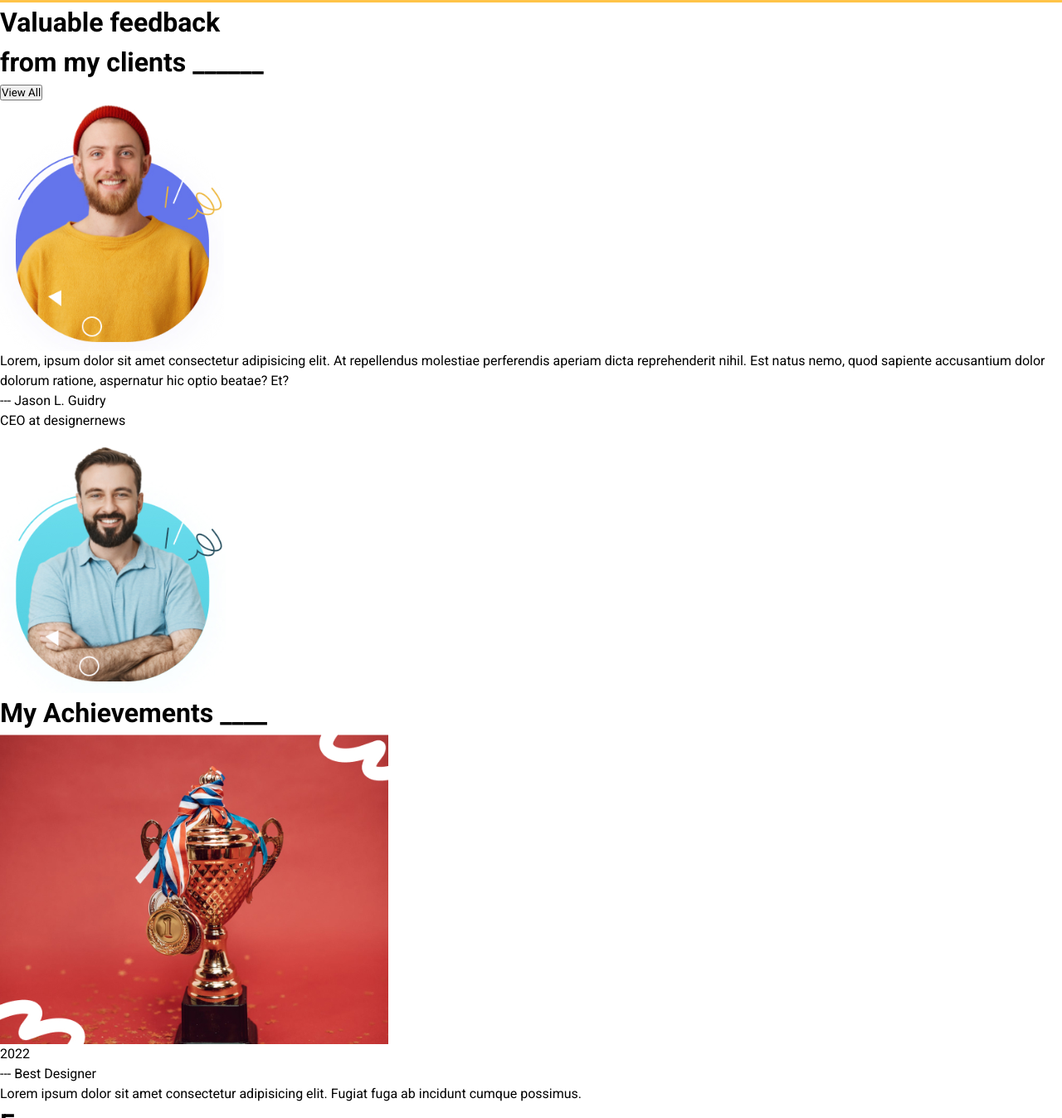
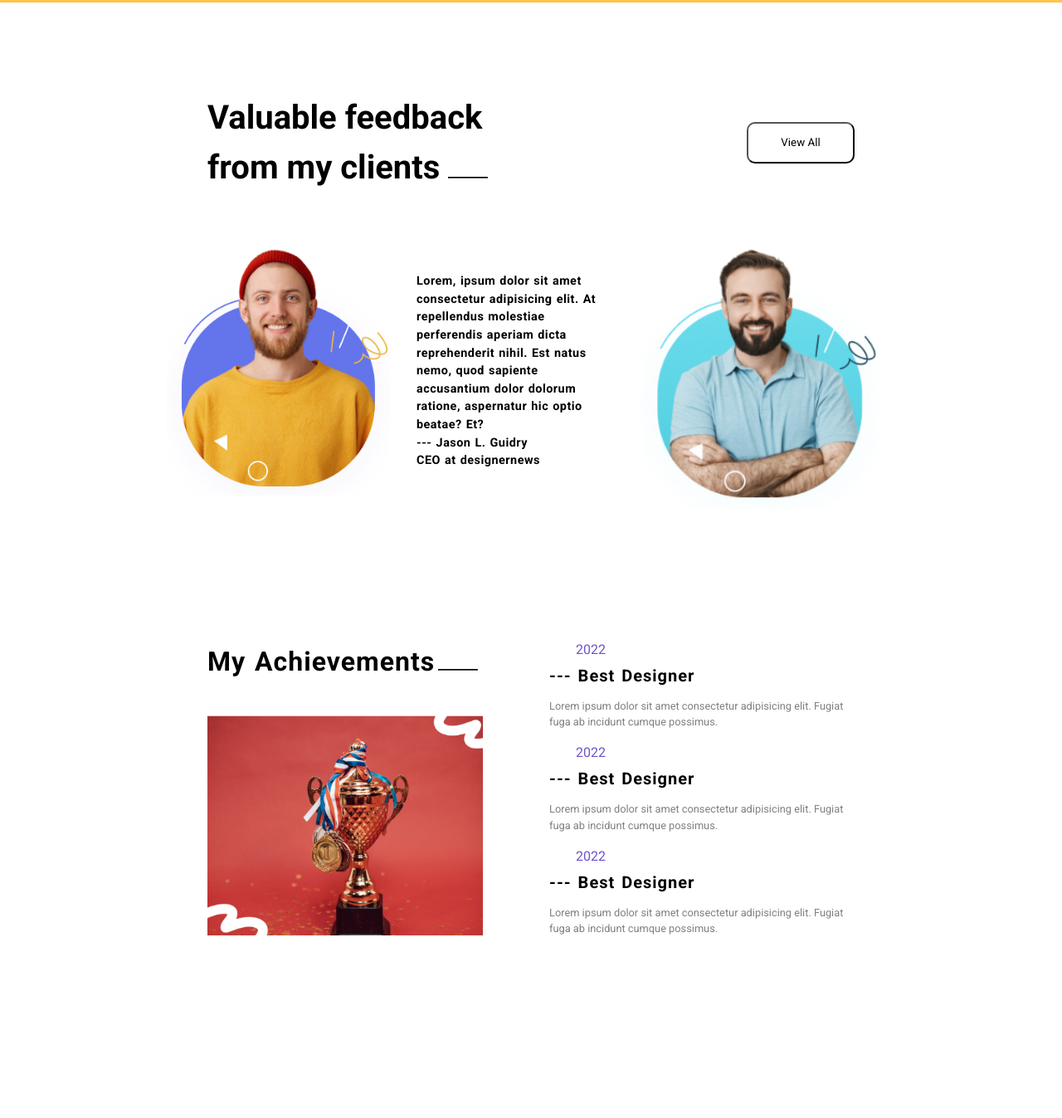
Before and after one commit to SourabhSisodia/Innoraft_assignment, a plain HTML site: page portfolio/index.html in a window 1280 px wide. Shown: the part 1453-2800 px from the top of the page at 83% size. Drawn offline with Linux system fonts and the light colour scheme.

Commit message:
achievemnt part done and some bug fixes

```diff
--- a/portfolio/index.html
+++ b/portfolio/index.html
@@ -49,7 +49,10 @@
       <div class="services">
         <div class="services-heading">
           <h1>Services</h1>
-          <h1>I provide _____</h1>
+          <h1>
+            I provide
+            <hr class="hr-line" />
+          </h1>
         </div>
         <button class="explore">
           Explore <i class="fa fa-brands fa-discord"></i>
@@ -101,8 +104,12 @@
       <div class="project">
         <div class="project-heading">
           <h1>Look at my</h1>
-          <h1>recent projects _____</h1>
+          <h1>
+            recent projects
+            <hr class="hr-line" />
+          </h1>
         </div>
+        <div class="project-btn-container">
           <button class="project-btn">
             All <i class="fa fa-brands fa-discord"></i>
           </button>
@@ -112,6 +119,7 @@
           <button class="project-btn">
             All <i class="fa fa-brands fa-discord"></i>
           </button>
+        </div>
       </div>
       <div class="project-card-container">
         <div class="projects-card">
@@ -142,13 +150,16 @@
         <div class="feedback-header">
           <div class="feedback-heading">
             <h1>Valuable feedback</h1>
-            <h1>from my clients ______</h1>
+            <h1>
+              from my clients
+              <hr class="hr-line" />
+            </h1>
           </div>
           <button class="view-all">View All</button>
         </div>
         <div class="feedback-main-content">
           <div class="feedback-main-left">
-            <img src="./assets/feedback1.png" alt="" />
+            <img src="./assets/feedback1.png" class="feedback-image" alt="" />
             <div class="feedback-text-part">
               <p>
                 Lorem, ipsum dolor sit amet consectetur adipisicing elit. At
@@ -161,7 +172,7 @@
             </div>
           </div>
           <div class="feedback-main-right">
-            <img src="./assets/feedback2.png" alt="" />
+            <img src="./assets/feedback2.png" alt="" class="feedback-image" />
           </div>
         </div>
       </div>
@@ -170,14 +181,31 @@
     <div class="achievement">
       <div class="achievement-container">
         <div class="left-part">
-          <h1>My Achievements ____</h1>
+          <h1>My Achievements</h1>
+          <hr class="hr-line" />
           <img src="./assets/achievement1.png" alt="" />
         </div>
         <div class="right-part">
           <div class="card">
-            <p>2022</p>
-            <p>--- Best Designer</p>
-            <p>
+            <p class="achievement-date">2022</p>
+            <p class="achievement-head">--- Best Designer</p>
+            <p class="achievement-para">
+              Lorem ipsum dolor sit amet consectetur adipisicing elit. Fugiat
+              fuga ab incidunt cumque possimus.
+            </p>
+          </div>
+          <div class="card">
+            <p class="achievement-date">2022</p>
+            <p class="achievement-head">--- Best Designer</p>
+            <p class="achievement-para">
+              Lorem ipsum dolor sit amet consectetur adipisicing elit. Fugiat
+              fuga ab incidunt cumque possimus.
+            </p>
+          </div>
+          <div class="card">
+            <p class="achievement-date">2022</p>
+            <p class="achievement-head">--- Best Designer</p>
+            <p class="achievement-para">
               Lorem ipsum dolor sit amet consectetur adipisicing elit. Fugiat
               fuga ab incidunt cumque possimus.
             </p>
--- a/portfolio/style.css
+++ b/portfolio/style.css
@@ -4,6 +4,7 @@
     --white-color:white;
 
 }
+
 /* css resets starts */
 
 /* Box sizing rules */
@@ -122,7 +123,9 @@ h1.logo{
 }
 .nav-list a:hover{
     text-decoration: underline;
-    color: rgb(2, 2, 52)
+    color: rgb(2, 2, 52);
+    cursor: pointer;
+
 
 }
 
@@ -173,6 +176,7 @@ h1.logo{
 .explore:hover{
     color: black;
     background-color: var(--white-color);
+    cursor: pointer;
 }
 
 .services-lists{
@@ -185,8 +189,13 @@ h1.logo{
 .service-line{
     height: 1px;
     color: black;
+
 }
-
+.services-heading h1{
+    font-size: 2.75rem;
+    letter-spacing: 1px;
+    word-spacing: 2px;
+}
 .service-card{
     display: flex;
     justify-content: space-between;
@@ -199,6 +208,7 @@ h1.logo{
 }
 .service-card:hover{
     background-color: rgb(124, 124, 246);
+    cursor: pointer;
 }
 .num{
     color: rgb(0, 133, 133);
@@ -231,6 +241,7 @@ h1.logo{
 }
 .project{
     font-size: 1.25rem;
+    width: 100%;
     max-width: 48.75rem;
     margin-left: auto;
     margin-right: auto;
@@ -238,8 +249,15 @@ h1.logo{
     align-items: center;
     justify-content: space-between;
 }
-.project-heading{
-
+.project-heading h1{
+   font-size: 2.5rem;
+    letter-spacing: 1px;
+    word-spacing: 2px;
+}
+.project-btn-container{
+    display: flex;
+    justify-content: center;
+    align-items: center;
 }
 .project-btn{
     width: 100px;
@@ -253,10 +271,11 @@ h1.logo{
     -moz-border-radius: 0;
     -ms-border-radius: 0;
     -o-border-radius: 0;
+
 }
 .project-btn:hover{
     background-color: orangered;
-
+    cursor: pointer;
     border-radius: 15px;
     width: 100px;
     height: 50px;
@@ -313,10 +332,157 @@ h1.logo{
     -ms-border-radius:1rem;
     -o-border-radius:1rem;
 }
+
 /* project section ends*/
 
 
 /* feedback-part-starts */
 
+.feedback{
+    width: 100%;
 
+    height: 45rem;
+    padding-top: 3rem;
+    padding-bottom: 3rem;
+    display: flex;
+    flex-direction: column;
+    justify-content: center;
+    align-items: center;
+}
+.feedback-container{
+    font-size: 1.25rem;
+    max-width: 55rem;
+    margin-left: auto;
+    margin-right: auto;
+    display: flex;
+    flex-direction: column;
+    justify-content: space-between;
+    align-items: center;
+
+}
+.feedback-header{
+    width: 48.75rem;
+    display: flex;
+    justify-content: space-between;
+    align-items: center;
+}
+
+.feedback-main-content{
+    width: 55rem;
+    margin-top: 3rem;
+    display: flex;
+    justify-content: space-between;
+    align-items: center;
+}
+.feedback-main-left{
+    width:35rem;
+    display: flex;
+    justify-content: space-between;
+    align-items: center;
+}
+.feedback-text-part{
+    margin-top: 2rem;
+    margin-bottom: 2rem;
+    margin-left: 2rem;
+}
+.feedback-main-left p{
+    letter-spacing: 0.5px;
+    word-spacing: 1px;
+    font-size: 0.9rem;
+    color: black;
+    font-weight: 600;
+}
+.feedback-main-right{
+    width: 20rem;
+    margin-left: 2rem;
+}
+.feedback-image{
+    width: 18rem;
+}
+.view-all{
+    background-color: var(--white-color);
+    color: black;
+    width: 130px;
+    height: 50px;
+    border-radius: 10px;
+    -webkit-border-radius: 10px;
+    -moz-border-radius: 10px;
+    -ms-border-radius: 10px;
+    -o-border-radius: 10px;
+}
 /* feedback-part-ends */
+
+/* achievement part starts */
+.achievement{
+    width: 100%;
+    height: 45rem;
+    padding-top: 3rem;
+    padding-bottom: 3rem;
+}
+.achievement-container{
+    max-width: 48.75rem;
+
+    margin-left: auto;
+    margin-right: auto;
+    display: flex;
+    justify-content: space-between;
+    align-items: center;
+}
+.left-part{
+    max-width: 23rem;
+    height: 100%;
+}
+.left-part h1{
+    font-size: 2rem;
+    letter-spacing: 1px;
+    word-spacing: 2px;
+    display: inline-block;
+    margin-bottom: 2.5rem;
+}
+
+.right-part{
+    max-width: 23rem;
+    margin-left: 5rem;
+    height: 100%;
+    display: flex;
+    flex-direction: column;
+    justify-content: space-between;
+    align-items: center;
+}
+.right-part .card{
+    margin-bottom: 1rem;
+}
+.right-part .card:last-child{
+    margin-bottom: 0;
+}
+.achievement-date{
+    font-size: 1rem;
+    color: #6F53C9;
+    margin-left: 2rem;
+    margin-bottom: 0.25rem;
+}
+.achievement-head{
+    font-size: 1.25rem;
+    color: black;
+    font-weight: 600;
+    letter-spacing: 1px;
+    word-spacing: 2px;
+    margin-bottom: 0.75rem;
+}
+.achievement-para{
+    font-size: 0.8rem;
+    color: grey;
+
+}
+
+.hr-line{
+    width: 3rem;
+    height: 0.01px;
+    color: black;
+    background-color: black;
+    border-color: black;
+    display: inline-block;
+}
+
+
+/* achievement part ends */
```
Lines whose indentation alone changed are shown as unchanged.
